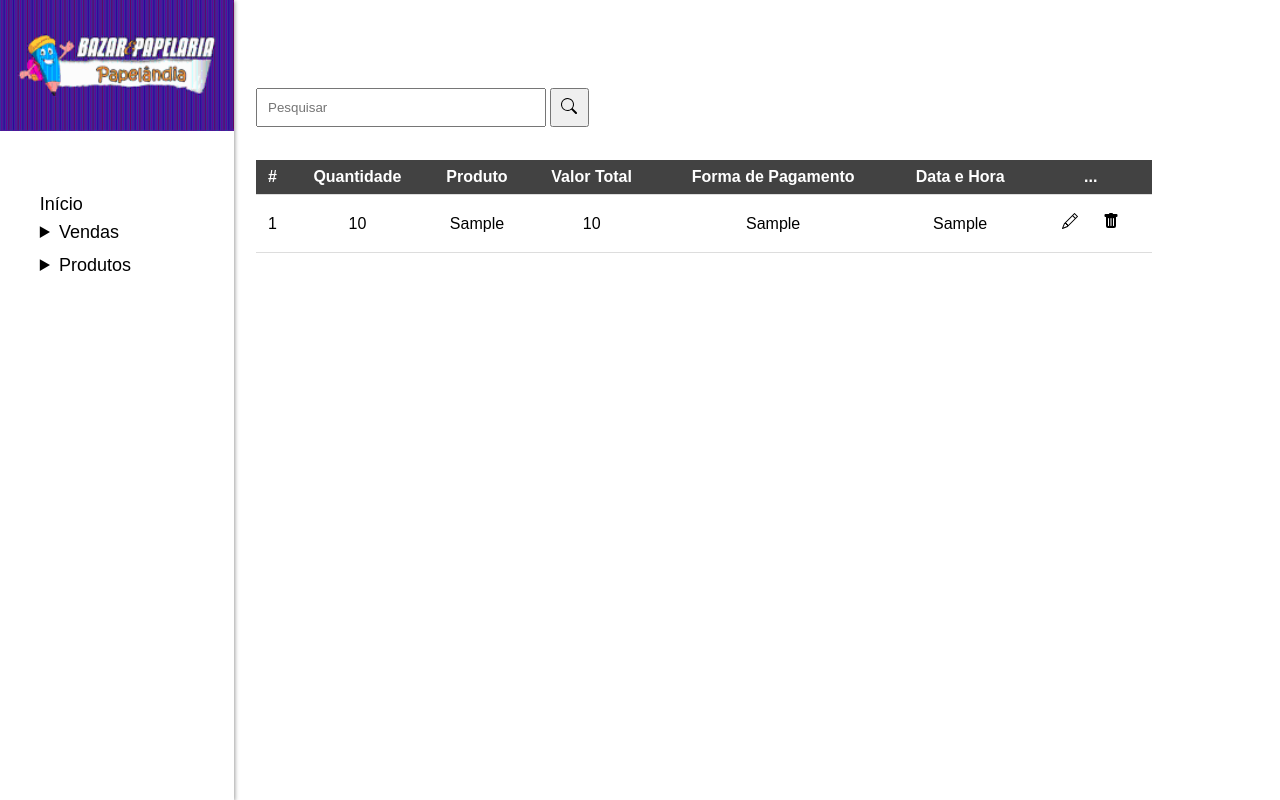
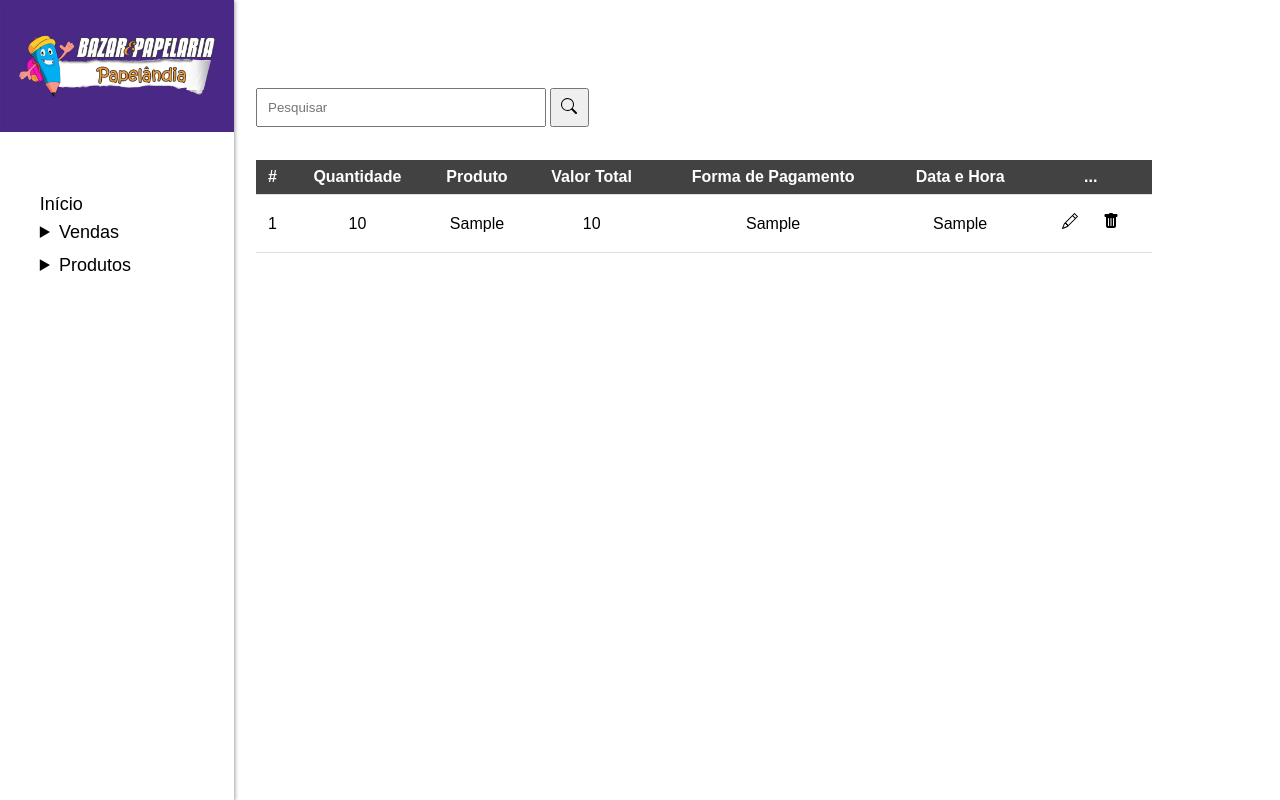
Before and after one commit to Gabriel740G/papelandia, a PHP site: page /historicovendas.php in a window 1280 px wide. Run offline with PHP 8.4, Linux system fonts and the light colour scheme; the visitor is signed in with stand-in values (Sample User, id 1); tables that the repository leaves empty or names only in its code hold one stand-in row (values such as "Sample post").

Commit message:
Imagens trocadas

```diff
--- a/cadastro.php
+++ b/cadastro.php
@@ -23,7 +23,7 @@
     <meta charset="UTF-8">
     <meta name="viewport" content="width=device-width, initial-scale=1.0">
     <link rel="stylesheet" href="estilos/cadastro.css">
-    <link rel="shortcut icon" href="imagens/logo.jpg" type="image/x-icon">
+    <link rel="shortcut icon" href="imagens/logo.png" type="image/x-icon">
     <title>Papelaria Papelandia - cadastre-se</title>
 </head>
 <body>
@@ -34,7 +34,7 @@
           </svg>
     </a>
     <header>
-        <img src="imagens/logo.jpg" alt="logo" class="logo">
+        <img src="imagens/logo.png" alt="logo" class="logo">
         <h2>Cadastre-se preenchendo o formulário abaixo!</h2>
     </header>
     <div class="cadastro">
--- a/historicovendas.php
+++ b/historicovendas.php
@@ -8,6 +8,13 @@ if(!empty($_GET['search'])) {
 } else {
     $sql = "SELECT * FROM vendas ORDER BY id DESC";
 }
+
+if((!isset($_SESSION['user']) == true) and (!isset ($_SESSION['pass']) == true)) {
+    unset($_SESSION['user']);
+    unset($_SESSION['pass']);
+    header('Location: index.php');
+}
+
 $result = $conexao->query($sql);
 
 
@@ -18,7 +25,7 @@ $result = $conexao->query($sql);
     <meta charset="UTF-8">
     <meta name="viewport" content="width=device-width, initial-scale=1.0">
     <link rel="stylesheet" href="estilos/historicovendas.css">
-    <link rel="shortcut icon" href="imagens/logo.jpg" type="image/x-icon">
+    <link rel="shortcut icon" href="imagens/logo.png" type="image/x-icon">
     <title>Papelaria Papelandia</title>
     <style>
         a > svg {
@@ -46,11 +53,15 @@ $result = $conexao->query($sql);
             height: 39px;
             cursor: pointer;
         }
+
+        .menulateral {
+            position: fixed;
+        }
     </style>
 </head>
 <body>
     <div class="menulateral">
-        <img src="imagens/banner.jpg" alt="banner" class="banner">
+        <img src="imagens/banner.jpeg" alt="banner" class="banner">
         <nav>
             <ul>
                 <li><a href="home.php">Início</a></li>
--- a/home.php
+++ b/home.php
@@ -29,13 +29,12 @@
         top: 76%;
         left: 22%;
         display: flex;
-
     }
     </style>
 </head>
 <body>
     <div class="menulateral">
-        <img src="imagens/banner.jpg" alt="banner" class="banner">
+        <img src="imagens/banner.jpeg" alt="banner" class="banner">
         <nav>
             <ul>
                 <li><a href="home.php">Início</a></li>
--- a/index.php
+++ b/index.php
@@ -4,7 +4,7 @@
     <meta charset="UTF-8">
     <meta name="viewport" content="width=device-width, initial-scale=1.0">
     <link rel="stylesheet" href="estilos/style.css">
-    <link rel="shortcut icon" href="imagens/logo.jpg" type="image/x-icon">
+    <link rel="shortcut icon" href="imagens/logo.png" type="image/x-icon">
     <title>Papelaria Papelandia - Login</title>
     <style>
         #showpass, label {
@@ -14,7 +14,7 @@
 </head>
 <body>
     <header>
-        <img src="imagens/logo.jpg" alt="logo" class="logo">
+        <img src="imagens/logo.png" alt="logo" class="logo">
         <h2>Bem vindo ao sistema papelaria papelandia
             <br>
             Faça seu login para iniciar suas vendas!
```
Also changed, not shown: produtosregistrados.php (+12 -2 lines), registroprodutos.php (+10 -2 lines), registrovendas.php (+9 -2 lines), imagens/banner.jpeg (added), imagens/banner.jpg (deleted), imagens/logo.jpg (deleted), imagens/logo.png (added).
